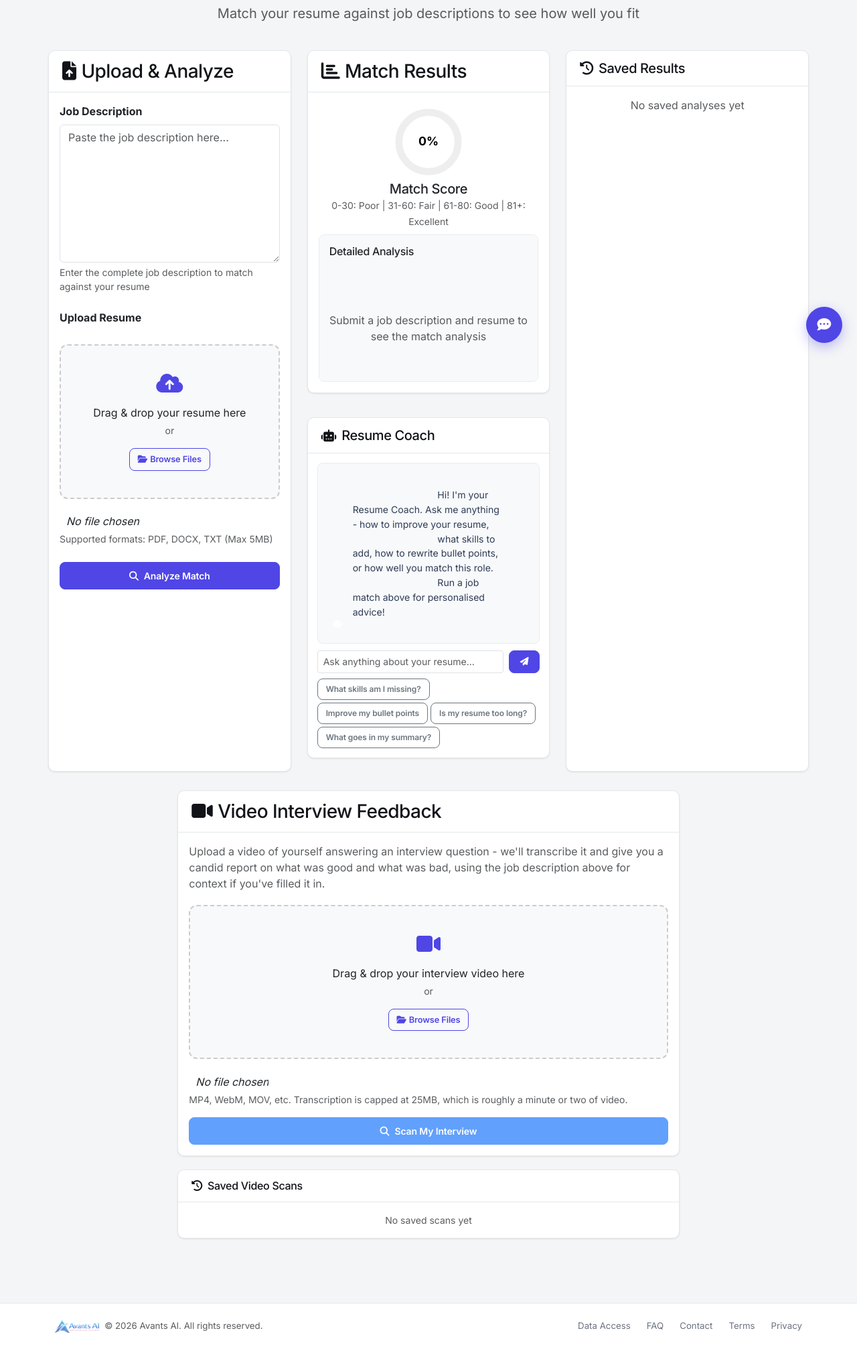
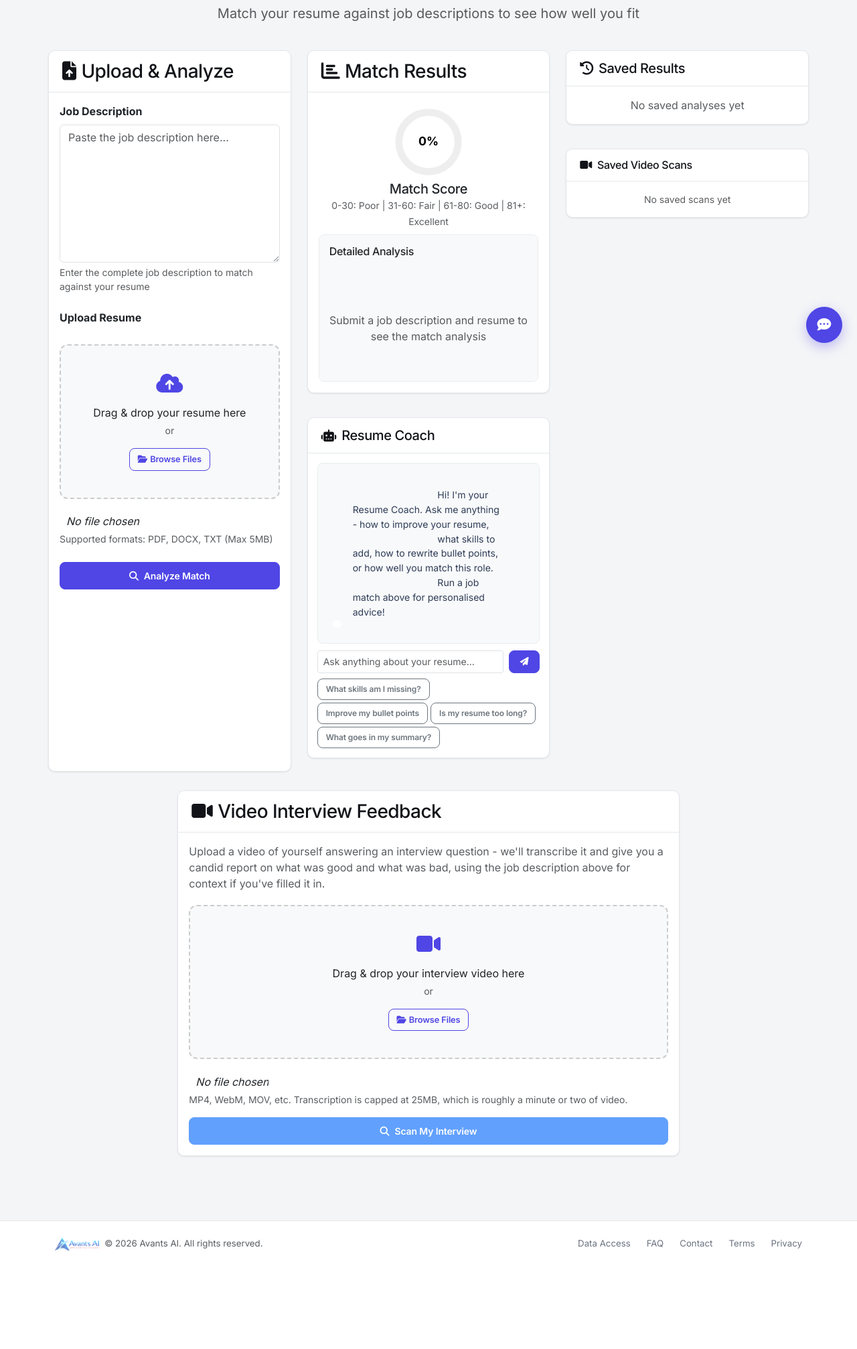
Before and after one commit to Rhythmofthebeat/Apricot, a Flask app: page /resume-jobmatch in a window 1280 px wide. Shown: the part 266-2280 px from the top of the page at 67% size. After the commit the page ends 2133 px from the top, so only its background shows below. Run offline with Flask 3, Linux system fonts and the light colour scheme; the visitor is signed in with stand-in values (Sample User, id 1); data that the repository does not hold is empty; parts of the project's set-up code (start-up, migrations or seed data) failed here and were passed over; some libraries are stand-ins or nearby versions.

Commit message:
Consolidate saved video scans under saved resume results
Moves the "Saved Video Scans" list out from under the Video Interview
Feedback card and places it directly beneath the existing "Saved
Results" card in the same column, instead of as a separate card under
a different section - keeps all of a visitor's saved history in one
place. Shrunk the Saved Results card itself (700px -> 320px max
height) to make room, both lists stay independently scrollable.

```diff
--- a/website/templates/resumemat.html
+++ b/website/templates/resumemat.html
@@ -524,21 +524,33 @@
 
         </div>
 
-        <!-- ── Saved Results ── -->
-        <div class="col-lg-4">
-            <div class="card h-100">
+        <!-- ── Saved Results (resume matches, then video scans right underneath) ── -->
+        <div class="col-lg-4 d-flex flex-column gap-3">
+            <div class="card">
                 <div class="card-header">
                     <h5 class="mb-0">
                         <i class="fas fa-history me-2"></i>Saved Results
                     </h5>
                 </div>
-                <div class="card-body" style="max-height:700px; overflow-y:auto;">
+                <div class="card-body" style="max-height:320px; overflow-y:auto;">
                     <div id="history-list"></div>
                     <div id="empty-history" class="text-center text-muted">
                         No saved analyses yet
                     </div>
                 </div>
             </div>
+
+            {% if current_user.is_authenticated %}
+            <div class="card">
+                <div class="card-header">
+                    <h6 class="mb-0"><i class="fas fa-video me-2"></i>Saved Video Scans</h6>
+                </div>
+                <div class="card-body" style="max-height:260px; overflow-y:auto;">
+                    <div id="video-history-list"></div>
+                    <div id="video-empty-history" class="text-center text-muted small">No saved scans yet</div>
+                </div>
+            </div>
+            {% endif %}
         </div>
 
     </div><!-- /row g-4 -->
@@ -605,18 +617,6 @@
                     </div>
                 </div>
             </div>
-
-            {% if current_user.is_authenticated %}
-            <div class="card mt-3">
-                <div class="card-header">
-                    <h6 class="mb-0"><i class="fas fa-history me-2"></i>Saved Video Scans</h6>
-                </div>
-                <div class="card-body" style="max-height:260px; overflow-y:auto;">
-                    <div id="video-history-list"></div>
-                    <div id="video-empty-history" class="text-center text-muted small">No saved scans yet</div>
-                </div>
-            </div>
-            {% endif %}
         </div>
     </div><!-- /row g-4 video feedback -->
 
```
